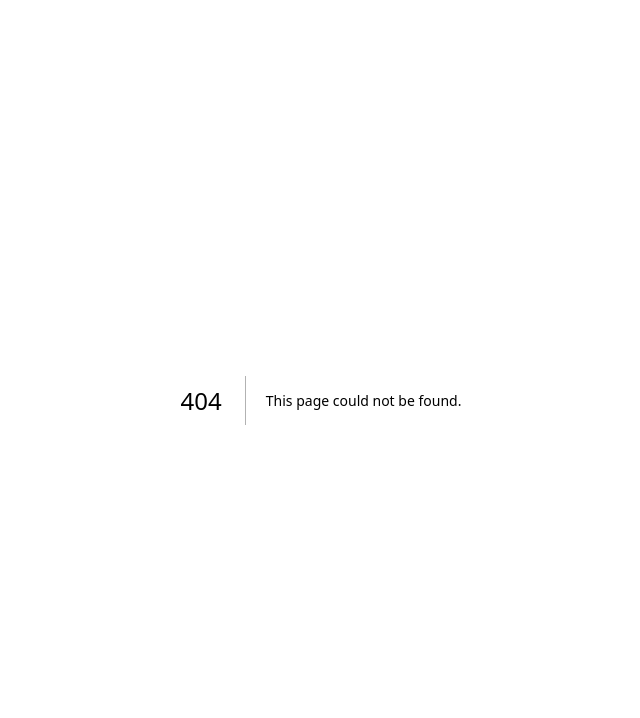
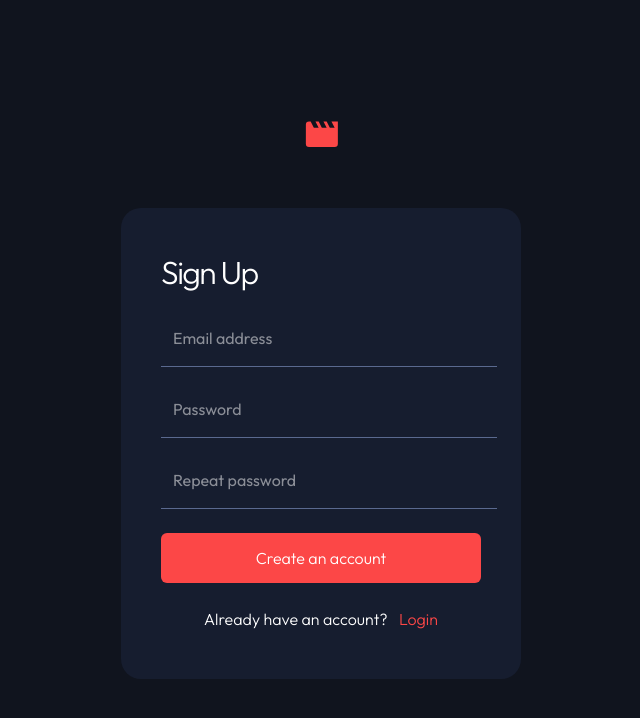
Before and after one commit to k2pbac/video-app, a Next.js app: page /signup in a window 1280 px wide. Before the commit this address had no page. Shown: the top 718 px of the page, without its empty margins (319-959 px from the left). Built offline with nearby package versions, Linux system fonts and the light colour scheme.

Commit message:
finish signup designs

```diff
--- a/package.json
+++ b/package.json
@@ -9,8 +9,10 @@
     "lint": "next lint"
   },
   "dependencies": {
+    "bootstrap": "^5.3.3",
     "next": "14.2.4",
     "react": "^18",
+    "react-bootstrap": "^2.10.4",
     "react-dom": "^18",
     "zustand": "^4.5.4"
   },
--- a/src/app/globals.css
+++ b/src/app/globals.css
@@ -18,7 +18,7 @@
 
 body {
   color: rgb(var(--foreground-rgb));
-  background: #10141e;
+  background: #10141e !important;
 }
 
 @layer utilities {
--- a/src/app/layout.tsx
+++ b/src/app/layout.tsx
@@ -1,6 +1,8 @@
 import type { Metadata } from "next";
 import { Outfit } from "next/font/google";
 import "./globals.css";
+import "bootstrap/dist/css/bootstrap.min.css";
+import "../signup.css";
 import "../sidebar.css";
 import "./page.css";
 import "../searchbar.css";
--- a/src/app/page.css
+++ b/src/app/page.css
@@ -9,7 +9,6 @@
 
 main {
   overflow: auto;
-  margin-top: 36px;
 }
 
 @media only screen and (max-width: 820px) {
--- a/src/app/page.tsx
+++ b/src/app/page.tsx
@@ -8,7 +8,6 @@ import TrendingCardList from "@/components/trending-card-list";
 
 import useMediaStore from "@/state";
 import MediaCardList from "@/components/media-card-list";
-
 export default function Home() {
   const { setFilter } = useMediaStore((state) => state);
 
--- /dev/null
+++ b/src/app/signup/page.tsx
@@ -0,0 +1,13 @@
+import Form from "@/components/form";
+
+export default function SignUp() {
+  return (
+    <div className="sign-up-page">
+      <img src="./logo.svg" alt="logo" />
+      <div className="sign-up-container">
+        <p>Sign Up</p>
+        <Form />
+      </div>
+    </div>
+  );
+}
--- /dev/null
+++ b/src/components/form.tsx
@@ -0,0 +1,19 @@
+import Form from "react-bootstrap/Form";
+import Button from "react-bootstrap/Button";
+import Link from "next/link";
+
+function FormFloatingBasicExample() {
+  return (
+    <>
+      <Form.Control type="text" placeholder="Email address" />
+      <Form.Control type="text" placeholder="Password" />
+      <Form.Control type="text" placeholder="Repeat password" />
+      <Button>Create an account</Button>
+      <Link href="/login">
+        Already have an account? <span>Login</span>
+      </Link>
+    </>
+  );
+}
+
+export default FormFloatingBasicExample;
--- a/src/components/sidebar.tsx
+++ b/src/components/sidebar.tsx
@@ -8,7 +8,9 @@ export default function SideBar() {
 
   return (
     <div className="sidebar">
-      <img src="./logo.svg" alt="nav icon" className="logo" />
+      <Link href="/signup">
+        <img src="./logo.svg" alt="nav icon" className="logo" />
+      </Link>
       <div className="icon-group">
         <Link href="/">
           <img
--- /dev/null
+++ b/src/signup.css
@@ -0,0 +1,77 @@
+.sign-up-page {
+  width: 100vw;
+  height: 100vh;
+  display: flex;
+  justify-content: center;
+  align-items: center;
+  color: white;
+  flex-direction: column;
+  gap: 60px;
+}
+
+.sign-up-container {
+  width: 400px;
+  height: fit-content;
+  border-radius: 20px;
+  background-color: #161d2f;
+  display: flex;
+  flex-direction: column;
+  padding: 40px;
+  gap: 24px;
+  padding-bottom: 48px;
+}
+
+.sign-up-container p {
+  font-size: 32px;
+  margin-bottom: 0;
+  letter-spacing: -0.05em;
+  font-weight: 300;
+}
+
+.sign-up-page input {
+  width: 336px;
+  background: inherit;
+  border: none;
+  border-bottom: 1px solid #5a698f;
+  border-radius: 0;
+  padding-bottom: 16px;
+  color: white;
+  caret-color: #fc4747;
+}
+
+.sign-up-page input::placeholder {
+  color: rgba(255, 255, 255, 0.5);
+}
+
+.sign-up-page .form-control:focus {
+  background-color: inherit !important;
+  box-shadow: none;
+  color: white;
+  border-bottom: 1px solid white;
+}
+
+.sign-up-container button {
+  background-color: #fc4747;
+  border: none;
+  padding: 0.8rem;
+  font-size: 1rem;
+  font-weight: 300;
+}
+
+.sign-up-container a {
+  text-align: center;
+  color: white;
+  text-decoration: none;
+  font-size: 1rem;
+  font-weight: 300;
+}
+
+.sign-up-container a span {
+  padding-left: 8px;
+  color: #fc4747;
+}
+
+.sign-up-container button:hover {
+  background-color: white;
+  color: #161d2f;
+}
```
Also changed, not shown: 1 other file (tests, documents, lock files or other folders).
